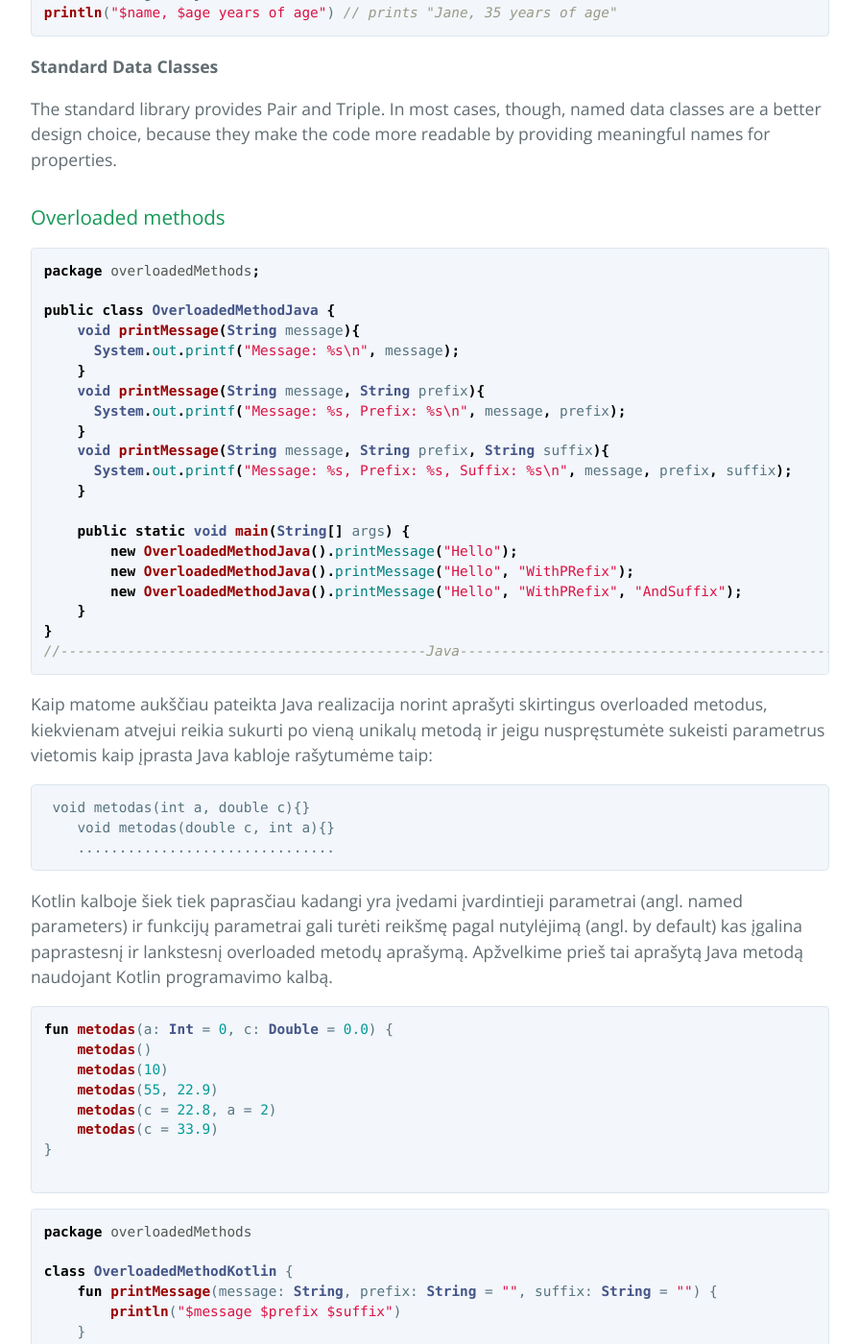
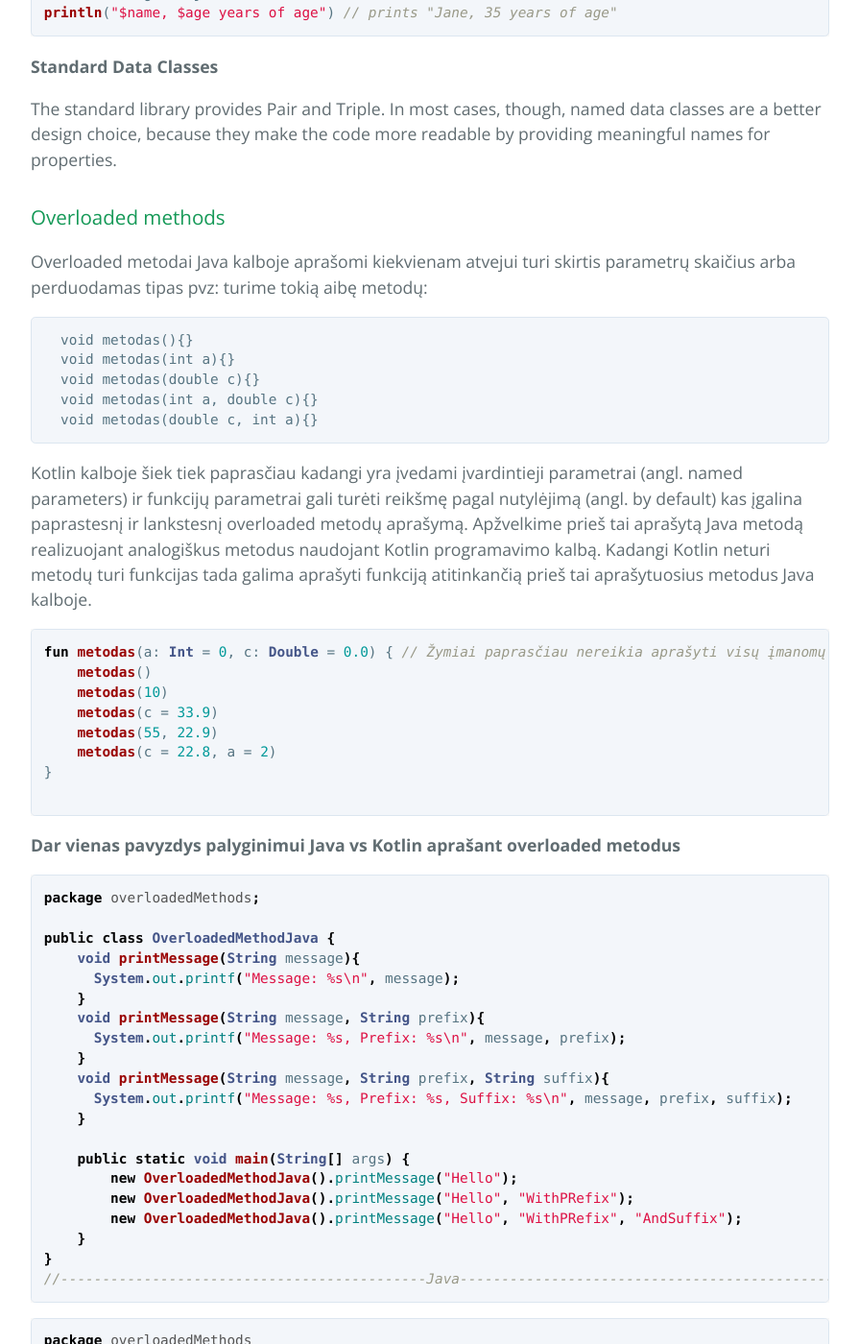
Before and after one commit to eif-courses/Java-Lecture-Notes, a Jekyll site: the page built from _posts/2017-10-29-overloading-kotlin-vs-java.md, in a window 1280 px wide and 1400 px high, scrolled down 1584 px. Shown: the whole window at 96% size, without its empty margins (192-1087 px from the left). Built offline with Jekyll 4.4.1, drawn with Linux system fonts in a browser that asks for light colours.

Commit message:
Update 2017-10-29-overloading-kotlin-vs-java.md

````diff
--- a/_posts/2017-10-29-overloading-kotlin-vs-java.md
+++ b/_posts/2017-10-29-overloading-kotlin-vs-java.md
@@ -61,6 +61,29 @@ The standard library provides Pair and Triple. In most cases, though, named data
 
 ### Overloaded methods
 
+
+Overloaded metodai Java kalboje aprašomi kiekvienam atvejui turi skirtis parametrų skaičius arba perduodamas tipas pvz: turime tokią aibę metodų:
+```Java
+  void metodas(){}
+  void metodas(int a){}
+  void metodas(double c){}
+  void metodas(int a, double c){}
+  void metodas(double c, int a){}
+```
+Kotlin kalboje šiek tiek paprasčiau kadangi yra įvedami įvardintieji parametrai (angl. named parameters) ir funkcijų parametrai gali turėti reikšmę pagal nutylėjimą (angl. by default) kas įgalina paprastesnį ir lankstesnį overloaded metodų aprašymą. Apžvelkime prieš tai aprašytą Java metodą realizuojant analogiškus metodus naudojant Kotlin programavimo kalbą. Kadangi Kotlin neturi metodų turi funkcijas tada galima aprašyti funkciją atitinkančią prieš tai aprašytuosius metodus Java kalboje.
+
+```kotlin
+fun metodas(a: Int = 0, c: Double = 0.0) { // Žymiai paprasčiau nereikia aprašyti visų įmanomų atvejų!!!
+    metodas()
+    metodas(10)
+    metodas(c = 33.9)
+    metodas(55, 22.9)
+    metodas(c = 22.8, a = 2)
+}
+
+```
+**Dar vienas pavyzdys palyginimui Java vs Kotlin aprašant overloaded metodus**
+
 ```java
 package overloadedMethods;
 
@@ -83,25 +106,6 @@ public class OverloadedMethodJava {
 }
 //--------------------------------------------Java-----------------------------------------------//
 ```
-Kaip matome aukščiau pateikta Java realizacija norint aprašyti skirtingus overloaded metodus, kiekvienam atvejui reikia sukurti po vieną unikalų metodą ir jeigu nuspręstumėte sukeisti parametrus vietomis kaip įprasta Java kabloje rašytumėme taip:
-```Java
- void metodas(int a, double c){}
-    void metodas(double c, int a){}
-    ...............................
-```
-Kotlin kalboje šiek tiek paprasčiau kadangi yra įvedami įvardintieji parametrai (angl. named parameters) ir funkcijų parametrai gali turėti reikšmę pagal nutylėjimą (angl. by default) kas įgalina paprastesnį ir lankstesnį overloaded metodų aprašymą. Apžvelkime prieš tai aprašytą Java metodą naudojant Kotlin programavimo kalbą.
-
-```kotlin
-fun metodas(a: Int = 0, c: Double = 0.0) {
-    metodas()
-    metodas(10)
-    metodas(55, 22.9)
-    metodas(c = 22.8, a = 2)
-    metodas(c = 33.9)
-}
-
-```
-
 
 ```kotlin
 package overloadedMethods
````
